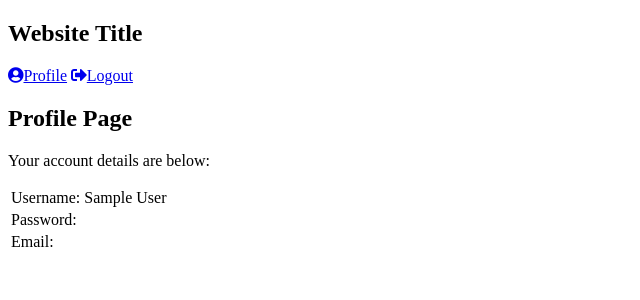
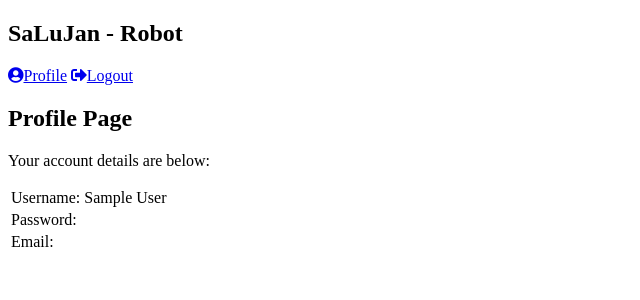
Before and after one commit to EliasVerstappe/webtest, a PHP site: page /profile.php in a window 1280 px wide. Shown: the top 300 px of the page, without its empty margins (0-640 px from the left). Run offline with PHP 8.4, Linux system fonts and the light colour scheme; the visitor is signed in with stand-in values (Sample User, id 1); data that the repository does not hold is empty.

Commit message:
edit name

```diff
--- a/documents/profile.php
+++ b/documents/profile.php
@@ -35,7 +35,7 @@ $stmt->close();
 	<body class="loggedin">
 		<nav class="navtop">
 			<div>
-				<h1>Website Title</h1>
+				<h1>SaLuJan - Robot</h1>
 				<a href="profile.php"><i class="fas fa-user-circle"></i>Profile</a>
 				<a href="logout.php"><i class="fas fa-sign-out-alt"></i>Logout</a>
 			</div>
```
